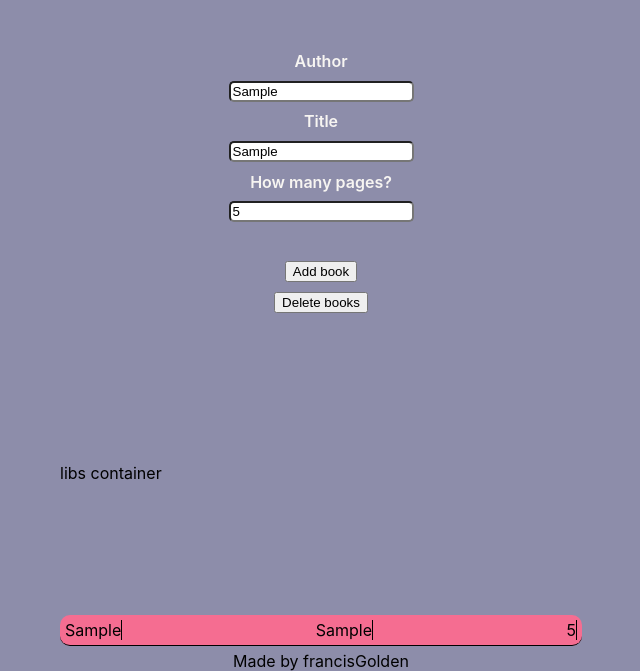
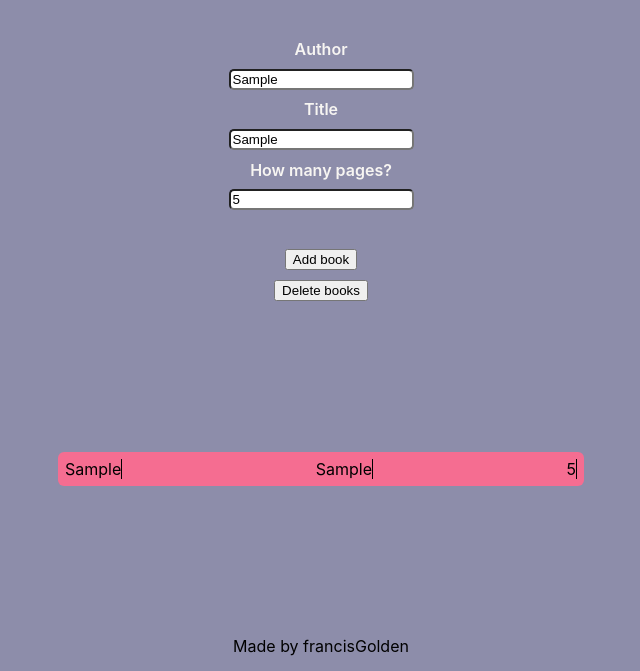
Before and after one commit to francisGolden/library, a plain HTML site: page index.html in a window 1280 px wide. Both pictures are taken after typing "Sample", "Sample", "5" into the empty fields and a click on the button "Add book". Shown: the part 129-800 px from the top of the page, without its empty margins (319-959 px from the left). Drawn offline with Linux system fonts and the light colour scheme.

Commit message:
edited the layout

```diff
--- a/index.html
+++ b/index.html
@@ -31,7 +31,7 @@
 
 
         <div id="libs-container" class="layout-sections">
-            libs container
+
         </div>
         <div id="footer" class="layout-sections">Made by
             francisGolden
--- a/style.css
+++ b/style.css
@@ -10,7 +10,7 @@ html, body {
 
 #layout {
     display: grid;
-    grid-template-rows: 0.5fr 1fr 1fr 20px;
+    grid-template-rows: 0.5fr 1fr 1fr 50px;
     height: 100vh;
     width: 100vw;
     justify-content: center;
@@ -39,7 +39,7 @@ html, body {
 
 
 .shelf {
-    border-bottom: 1px solid black;
+
     display: flex;
     flex-direction: row;
     justify-content: space-between;
@@ -47,8 +47,8 @@ html, body {
     gap: 5px;
     transition: 0.1s;
     background-color: #F56D91;
-    border-radius: 10px;
-    padding: 5px;
+    border-radius: 6px;
+    padding: 7px;
     width: 40vw;
     min-width: fit-content;
 }
```
